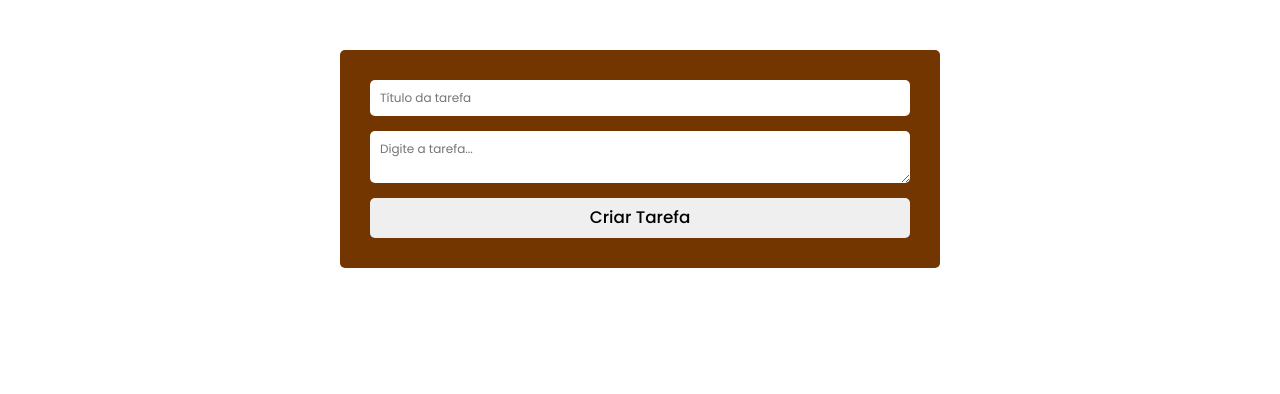
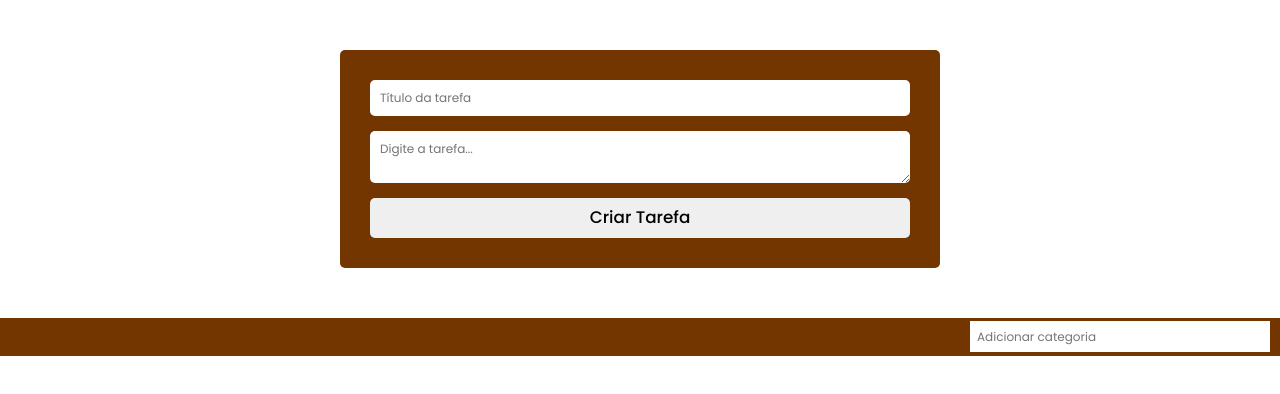
Before and after one commit to BernardoOficial/CEEP-com-React, a React (Create React App) app: page / in a window 1280 px wide. Shown: the top 394 px of the page. Built offline with nearby package versions, Linux system fonts and the light colour scheme.

Commit message:
Adicionando categorias dinamicamente

```diff
--- a/src/App.js
+++ b/src/App.js
@@ -1,6 +1,7 @@
 import React, { Component } from 'react'
 import FormularioCadastro from './components/FormularioCadastro/';
 import ListaDeTarefas from './components/ListaDeTarefas/'
+import ListaDeCategorias from './components/ListaDeCategorias/ListaDeCategorias';
 
 import "./assets/index.css"
 import "./assets/App.css"
@@ -11,7 +12,8 @@ class App extends Component {
     super();
 
     this.state = {
-      tarefas: this._getTarefasLocalStorage()
+      tarefas: this._getTarefasLocalStorage(),
+      categorias: this._getCategoriasLocalStorage(),
     }
 
     this._reference = this;
@@ -31,14 +33,34 @@ class App extends Component {
     this._saveTarefasLocalStorage(novoObjetoEstadoTarefas.tarefas);
   }
 
+  criarNovaCategoria(novaCategoria) {
+
+    const novoEstadoCategorias = [...this.state.categorias, novaCategoria];
+    const novoEstado = { ...this.state, categorias: novoEstadoCategorias };
+
+    this.setState(novoEstado);
+
+    this._saveCategoriasLocalStorage(novoEstadoCategorias);
+  }
+
   _saveTarefasLocalStorage(tarefas) {
 
     localStorage.setItem('tarefas', JSON.stringify(tarefas));
   }
 
+  _saveCategoriasLocalStorage(categorias) {
+
+    localStorage.setItem('categorias', JSON.stringify(categorias));
+  }
+
   _getTarefasLocalStorage() {
 
     return JSON.parse(localStorage.getItem('tarefas')) || [];
+  }
+
+  _getCategoriasLocalStorage() {
+
+    return JSON.parse(localStorage.getItem('categorias')) || [];
   }
 
   apagarTarefa(index) {
@@ -60,10 +82,16 @@ class App extends Component {
         <FormularioCadastro
           criarTarefa={this.criarTarefa.bind(this._reference)}
         />
-        <ListaDeTarefas
-          apagarTarefa={this.apagarTarefa.bind(this._reference)}
-          tarefas={this.state.tarefas}
-        />
+        <main>
+          <ListaDeCategorias
+            criarNovaCategoria={this.criarNovaCategoria.bind(this)}
+            categorias={this.state.categorias}
+          />
+          <ListaDeTarefas
+            apagarTarefa={this.apagarTarefa.bind(this._reference)}
+            tarefas={this.state.tarefas}
+          />
+        </main>
       </section>
     )
   }
--- /dev/null
+++ b/src/components/ListaDeCategorias/ListaDeCategorias.jsx
@@ -0,0 +1,37 @@
+import React, { Component } from 'react';
+
+import "./index.css"
+
+class ListaDeCategorias extends Component {
+
+    handleEventoInput(e) {
+
+        if (e.key === "Enter") {
+
+            const novacategoria = e.target.value;
+            e.target.value = "";
+
+            this.props.criarNovaCategoria(novacategoria);
+        }
+    }
+
+    render() {
+        return (
+            <section className="categorias__content">
+                <ul className="listadecategorias">
+                    {this.props.categorias.map((categoria, key) => {
+                        return <li key={key} >{categoria}</li>
+                    })}
+                </ul>
+                <input
+                    type="text"
+                    name="categoria"
+                    placeholder="Adicionar categoria"
+                    onKeyUp={this.handleEventoInput.bind(this)}
+                />
+            </section>
+        );
+    }
+}
+
+export default ListaDeCategorias;
--- /dev/null
+++ b/src/components/ListaDeCategorias/index.css
@@ -0,0 +1,34 @@
+.categorias__content {
+    position: relative;
+    min-height: 38px;
+    background-color: #743600;
+}
+.listadecategorias {
+    display: flex;
+    align-items: center;
+    justify-content: center;
+
+    padding: 5px;
+
+    color: #cccccc;
+}
+.listadecategorias li {
+    margin: 0 5px;
+    padding: 7px;
+
+    font-weight: bold;
+    letter-spacing: 1px;
+}
+.categorias__content input {
+    position: absolute;
+    right: 10px;
+    top: 10%;
+
+    width: 300px;
+
+    background-color: #ffffff;
+    color: #444444;
+    padding: 0 7px;
+
+    height: 80%;
+}
--- /dev/null
+++ b/src/components/ListaDeCategorias/index.js
@@ -0,0 +1,2 @@
+import ListaDeCategorias from './ListaDeCategorias'
+export default ListaDeCategorias
```
Also changed, not shown: 1 other file (tests, documents, lock files or other folders).
